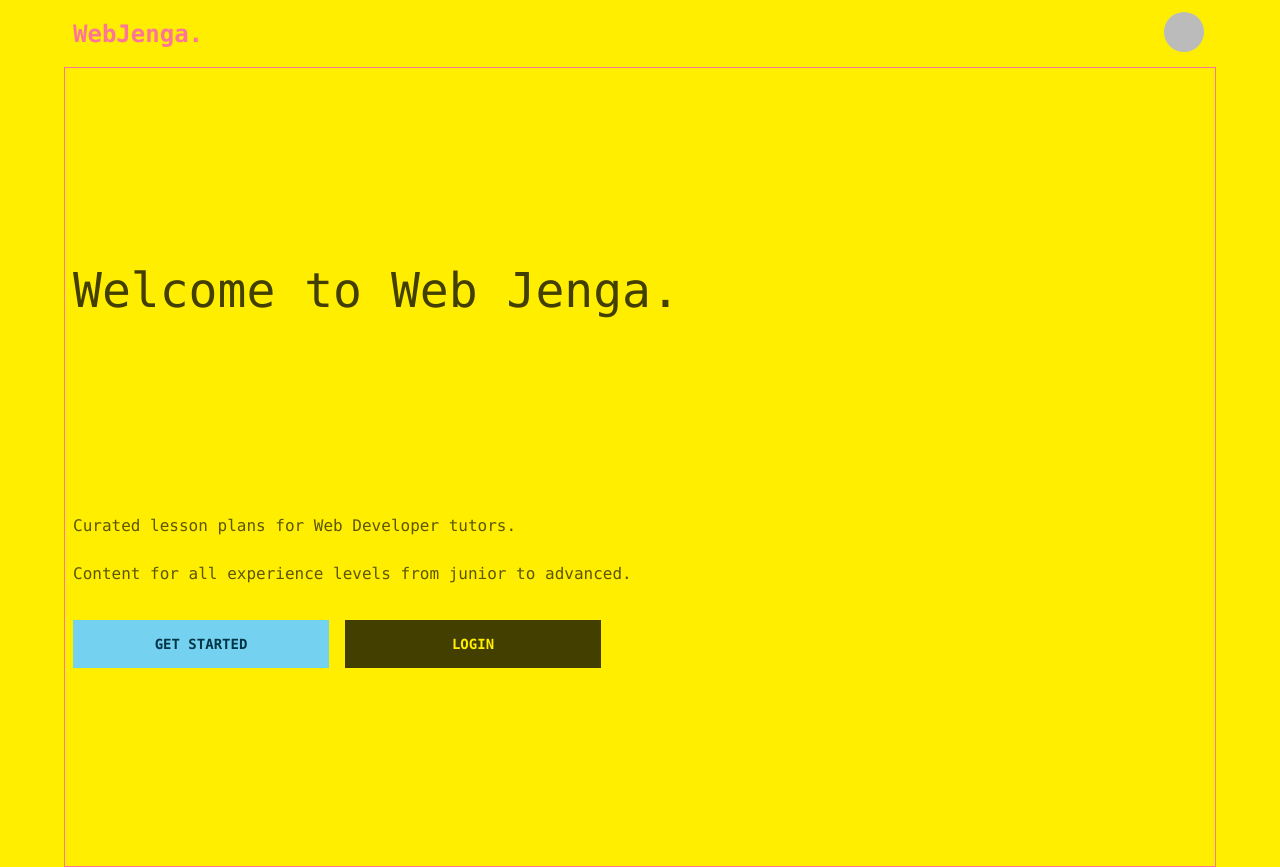
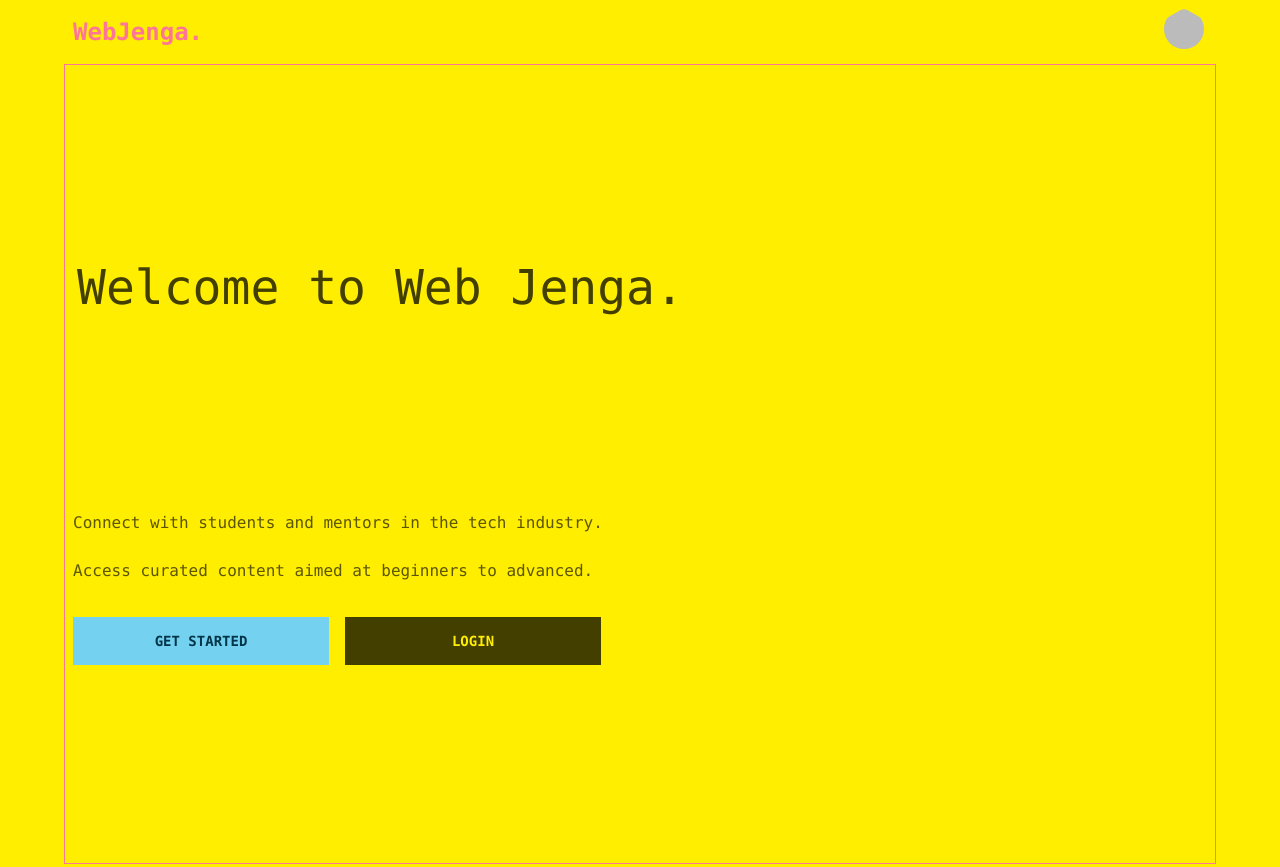
Before and after one commit to osaxon/subscription-app, a Next.js app: page / in a window 1280 px wide. Built offline with nearby package versions, Linux system fonts and the light colour scheme; no server answers; sample sign-in values are in the browser's storage.

Commit message:
fix: fixing bugs with subscription flow

```diff
--- a/components/Header.jsx
+++ b/components/Header.jsx
@@ -22,6 +22,7 @@ const Header = () => {
 							tabIndex={0}
 							className="btn btn-ghost btn-circle avatar"
 						>
+							<div className="w-24 mask mask-hexagon">
 								<Image
 									alt="Your avatar"
 									src={session.user.image}
@@ -29,6 +30,7 @@ const Header = () => {
 									height={40}
 									className="rounded-full"
 								/>
+							</div>
 						</label>
 						<ul
 							tabIndex={0}
--- /dev/null
+++ b/components/Layout/DashboardLayout.jsx
@@ -0,0 +1,11 @@
+import React from "react";
+
+const DashboardLayout = ({ children }) => {
+	return (
+		<div className="grid grid-cols-6">
+			<div className="col-span-1 row-span-full min-h-screen"></div>
+		</div>
+	);
+};
+
+export default DashboardLayout;
--- a/components/Welcome.jsx
+++ b/components/Welcome.jsx
@@ -1,4 +1,4 @@
-import React, { useState } from "react";
+import React, { useEffect, useState } from "react";
 import Link from "next/link";
 import axios from "axios";
 import useSWR from "swr";
@@ -11,6 +11,8 @@ const Welcome = ({ user }) => {
 		fetcher
 	);
 
+	console.log(user);
+
 	const [cancelSelected, setCancelSelected] = useState(false);
 
 	const handleCancel = (e) => {
@@ -22,15 +24,20 @@ const Welcome = ({ user }) => {
 	if (error) return <div>there has been an error...</div>;
 	if (isValidating) return <div>loading...</div>;
 
-	const activeSub = data.stripeSubId !== null ? "ACTIVE" : "INACTIVE";
+	// const activeSub = data.stripeSubId !== null ? "ACTIVE" : "INACTIVE";
 
 	return (
 		<section className="w-11/12 px-2 mx-auto h-full max-w-6xl">
-			<p className="lg:text-5xl text-3xl">Welcome, {data.name}</p>
+			<p className="lg:text-5xl text-3xl">Welcome, </p>
 
 			<div className="grid md:grid-cols-2 grid-cols-1">
 				<div className="py-2">
-					<p>Subscription status: {activeSub}</p>
+					<p>
+						Subscription status:
+						<span className="uppercase">
+							&nbsp;{data.stripeSubscription.status}
+						</span>
+					</p>
 					<p>
 						Plan: {data.stripeSubPlan ? data.stripeSubPlan : "NONE"}
 					</p>
@@ -38,7 +45,7 @@ const Welcome = ({ user }) => {
 						<Link href="/sub-options">
 							<button className="btn btn-sm">Update</button>
 						</Link>
-						{activeSub === "ACTIVE" && !cancelSelected ? (
+						{/* {activeSub === "ACTIVE" && !cancelSelected ? (
 							<button
 								onClick={(e) => handleCancel(e)}
 								className="btn btn-error btn-sm"
@@ -53,7 +60,7 @@ const Welcome = ({ user }) => {
 							>
 								Cancel at Stripe
 							</a>
-						) : null}
+						) : null} */}
 					</div>
 				</div>
 			</div>
--- a/pages/api/auth/[...nextauth].js
+++ b/pages/api/auth/[...nextauth].js
@@ -35,8 +35,6 @@ export default NextAuth({
 			session.user.id = user.id;
 			session.user.stripeCustomerId = user.stripeCustomerId;
 			session.user.stripeSubTier = stripeSubTier;
-			session.user.stripeSubPriceId = dbUser.stripeSubPriceId;
-			session.user.stripeSubId = dbUser.stripeSubId;
 
 			return session;
 		},
--- a/pages/api/stripe/get-subscription-info.js
+++ b/pages/api/stripe/get-subscription-info.js
@@ -1,10 +1,10 @@
 import { getSession } from "next-auth/react";
-import { prisma } from "../../../prisma/shared-client";
 
 import Stripe from "stripe";
 
 export const handler = async (req, res) => {
 	const stripe = new Stripe(process.env.STRIPE_SECRET_KEY);
+	console.log(req.query.id);
 
 	const session = await getSession({ req });
 
@@ -17,9 +17,9 @@ export const handler = async (req, res) => {
 		});
 	}
 
-	const subscription = await stripe.subscriptions.retrieve(
-		session?.user.stripeSubId
-	);
+	const subscription = await stripe.subscriptions.retrieve(req.query.id);
+
+	console.log(subscription);
 
 	if (!subscription) {
 		return res
@@ -27,7 +27,7 @@ export const handler = async (req, res) => {
 			.json({ message: "could not retrieve subscription" });
 	}
 
-	return res.status(200).json({ data: subscription });
+	return res.status(200).json(subscription);
 };
 
 export default handler;
--- a/pages/api/webhooks/stripe.js
+++ b/pages/api/webhooks/stripe.js
@@ -54,7 +54,6 @@ const handler = async (req, res) => {
 					},
 					data: {
 						stripeSubPriceId: subscription.items.data[0]?.price.id,
-						stripeSubId: subscription.id,
 						stripeSubPlan: stripeSubTier,
 						stripeSubscription: subscription,
 					},
--- a/pages/dashboard.jsx
+++ b/pages/dashboard.jsx
@@ -19,6 +19,8 @@ const Dashboard = ({ session }) => {
 	const handleStageChange = (selected) => {
 		setContentStage(selected);
 	};
+
+	console.log(session);
 
 	if (status === "authenticated") {
 		return (
--- a/pages/index.jsx
+++ b/pages/index.jsx
@@ -8,12 +8,17 @@ export default function Home() {
 	return (
 		<Layout>
 			<main className="min-h-screen container flex flex-col justify-evenly border border-primary">
-				<h1 className="text-5xl text-neutral">Welcome to Web Jenga.</h1>
+				<h1 className="text-5xl text-neutral px-1">
+					Welcome to Web Jenga.
+				</h1>
 				<section className="flex flex-col items-start gap-8">
 					<div className="prose">
-						<p>Curated lesson plans for Web Developer tutors.</p>
 						<p>
-							Content for all experience levels from junior to
+							Connect with students and mentors in the tech
+							industry.
+						</p>
+						<p>
+							Access curated content aimed at beginners to
 							advanced.
 						</p>
 					</div>
--- a/pages/sub-options.jsx
+++ b/pages/sub-options.jsx
@@ -1,14 +1,13 @@
 import React, { useState } from "react";
 import Layout from "../components/Layout";
-import { useSession } from "next-auth/react";
+import { getSession } from "next-auth/react";
 import { PRODUCTS } from "../config";
 import ProductCard from "../components/ProductCard";
+import { prisma } from "../prisma/shared-client";
 
-const SubOptions = () => {
-	const { data: session } = useSession();
-
+const SubOptions = ({ user, session = true }) => {
 	const checkCurrentSub = (priceId) => {
-		return priceId === session.user.stripeSubPriceId;
+		return priceId === user.stripeSubscription.plan.id;
 	};
 
 	if (!session) {
@@ -41,4 +40,26 @@ const SubOptions = () => {
 	);
 };
 
+export async function getServerSideProps(context) {
+	const session = await getSession(context);
+
+	if (!session) {
+		return {
+			redirect: {
+				destination: "/login",
+			},
+		};
+	}
+
+	const user = await prisma.user.findUnique({
+		where: {
+			id: session.user.id,
+		},
+	});
+
+	return {
+		props: { user, session },
+	};
+}
+
 export default SubOptions;
```
Lines whose indentation alone changed are shown as unchanged.
